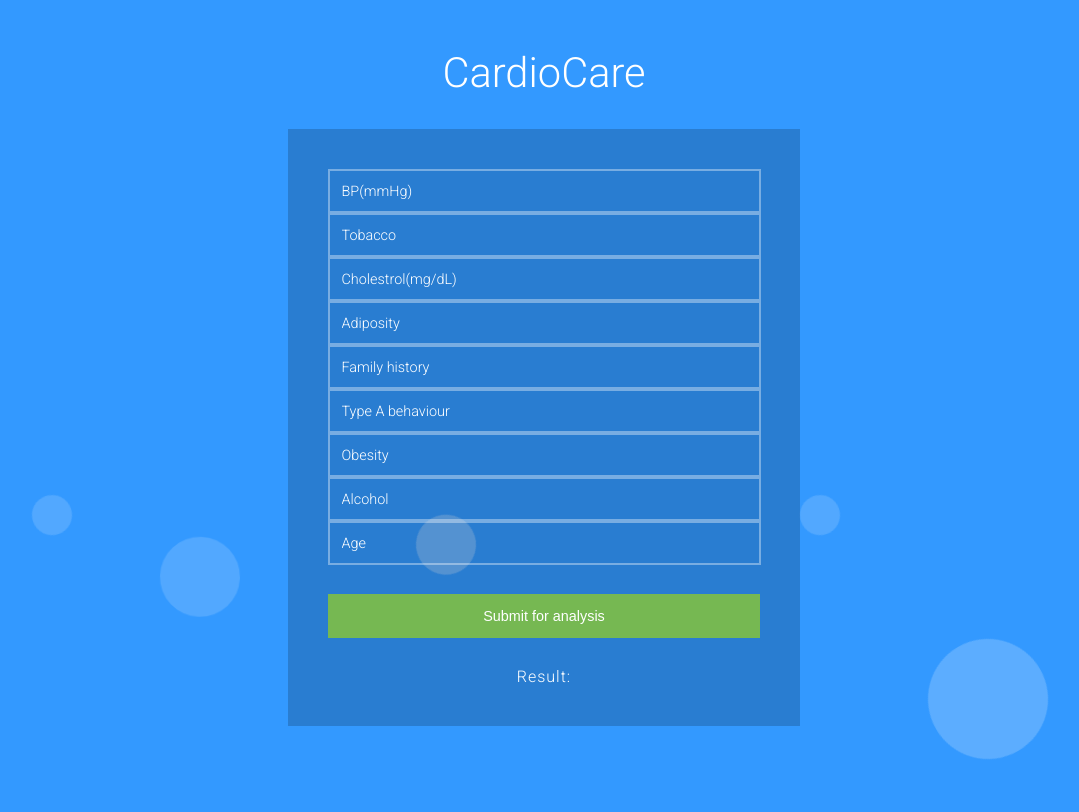
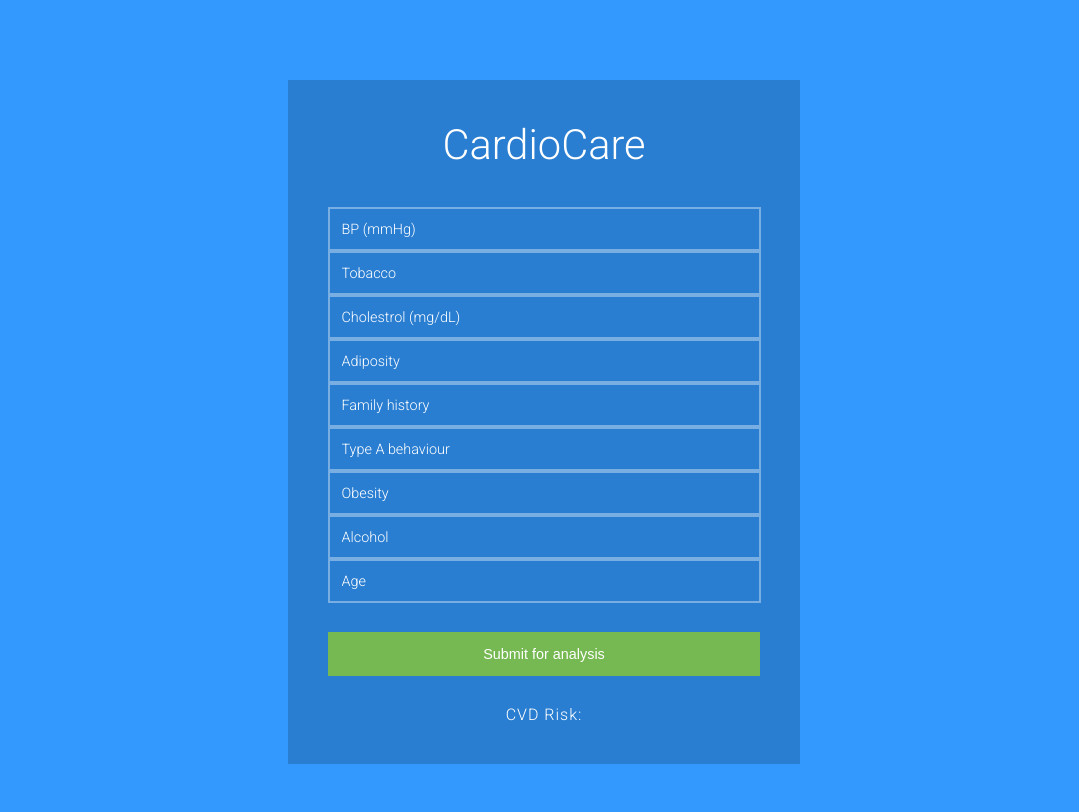
Before and after one commit to sanjeed5/cardiocare, a Flask app: page / in a window 1280 px wide. Shown: the whole page, without its empty margins (96-1175 px from the left). Before the commit the page ends 759 px from the top, so only its background shows below. Run offline with Flask 2, Linux system fonts and the light colour scheme; parts of the project's set-up code (start-up, migrations or seed data) failed here and were passed over.

Commit message:
updated html

```diff
--- a/templates/main.html
+++ b/templates/main.html
@@ -1,89 +1,41 @@
-<!--
-Author: Colorlib
-Author URL: https://colorlib.com
-License: Creative Commons Attribution 3.0 Unported
-License URL: http://creativecommons.org/licenses/by/3.0/
--->
 <!DOCTYPE html>
 <html>
 <head>
-<title>Creative Colorlib SignUp Form</title>
+<title>Cardiocare</title>
 <meta name="viewport" content="width=device-width, initial-scale=1">
 <meta http-equiv="Content-Type" content="text/html; charset=utf-8" />
 <script type="application/x-javascript"> addEventListener("load", function() { setTimeout(hideURLbar, 0); }, false); function hideURLbar(){ window.scrollTo(0,1); } </script>
-<!-- Custom Theme files -->
-<!-- <link href="css/style.css" rel="stylesheet" type="text/css" media="all" /> -->
+
 <link rel="stylesheet" href="{{ url_for('static', filename='css/style.css') }}">
-<!-- //Custom Theme files -->
-<!-- web font -->
 <link href="//fonts.googleapis.com/css?family=Roboto:300,300i,400,400i,700,700i" rel="stylesheet">
-<!-- //web font -->
 </head>
 <body>
-	<!-- main -->
 	<div class="main-w3layouts wrapper">
-		<h1>CardioCare</h1>
 		<div class="main-agileinfo">
 			<div class="agileits-top">
+				<h1>CardioCare</h1>
+				<br><br>
 				<form action="{{ url_for('main') }}" method="POST">
-					<!-- <span>Enter values:</span> -->
-					<input class="text" type="text" name="bp" placeholder="BP(mmHg)" required="" step="0.01">
+					<input class="text" type="text" name="bp" placeholder="BP (mmHg)" required="" step="0.01">
 					<input class="text" type="text" name="tobacco" placeholder="Tobacco" required="" step="0.01">
-					<input class="text" type="text" name="cholestrol" placeholder="Cholestrol(mg/dL)" required="" step="0.01">
+					<input class="text" type="text" name="cholestrol" placeholder="Cholestrol (mg/dL)" required="" step="0.01">
 					<input class="text" type="text" name="adiposity" placeholder="Adiposity" required="" step="0.01">
 					<input class="text" type="text" name="fam_hist" placeholder="Family history" required="">
 					<input class="text" type="text" name="type_a_beh" placeholder="Type A behaviour" required="" step="0.01">
 					<input class="text" type="text" name="obesity" placeholder="Obesity" required="" step="0.01">
 					<input class="text" type="text" name="alcohol" placeholder="Alcohol" required="" step="0.01">
 					<input class="text" type="text" name="age" placeholder="Age" required="">
-
-					<!-- <input class="text email" type="email" name="email" placeholder="Email" required="">
-					<input class="text" type="password" name="password" placeholder="Password" required="">
-					<input class="text w3lpass" type="password" name="password" placeholder="Confirm Password" required="">
-					<div class="wthree-text">
-						<label class="anim">
-							<input type="checkbox" class="checkbox" required="">
-							<span>I Agree To The Terms & Conditions</span>
-						</label>
-						<div class="clear"> </div>
-					</div> -->
 					<input type="submit" value="Submit for analysis">
 				</form>
-				<!-- <p>Don't have an Account? <a href="#"> Login Now!</a></p> -->
-				<!-- <div class="result"> -->
 				<div>
-					<div><p>Result:</p></div>
+					<div><p>CVD Risk:</p></div>
 					{% if result %}
-						<!-- {% for variable, value in original_input.items() %}
-							<b>{{ variable }}</b> : {{ value }}
-						{% endfor %}
-						<br> -->
-						<!-- WE DONT NEED TO PRINT INPUT AGAIN RIGHT? -->
 						<br>
-						<!-- <p style="font-size:50px">{{ result }}</p> -->
-						<p>{{ result }}</p>
+						<p style="font-size: 1.5em; font-weight: 500; letter-spacing: 2px;">{{ result }}</p>
 					{% endif %}
 				</div>
 			</div>
 		</div>
-		<!-- copyright -->
-		<!-- <div class="colorlibcopy-agile">
-			<p>© 2018 Colorlib Signup Form. All rights reserved | Design by <a href="https://colorlib.com/" target="_blank">Colorlib</a></p>
-		</div> -->
-		<!-- //copyright -->
-		<ul class="colorlib-bubbles">
-			<li></li>
-			<li></li>
-			<li></li>
-			<li></li>
-			<li></li>
-			<li></li>
-			<li></li>
-			<li></li>
-			<li></li>
-			<li></li>
-		</ul>
 	</div>
-	<!-- //main -->
 </body>
 </html>
```
